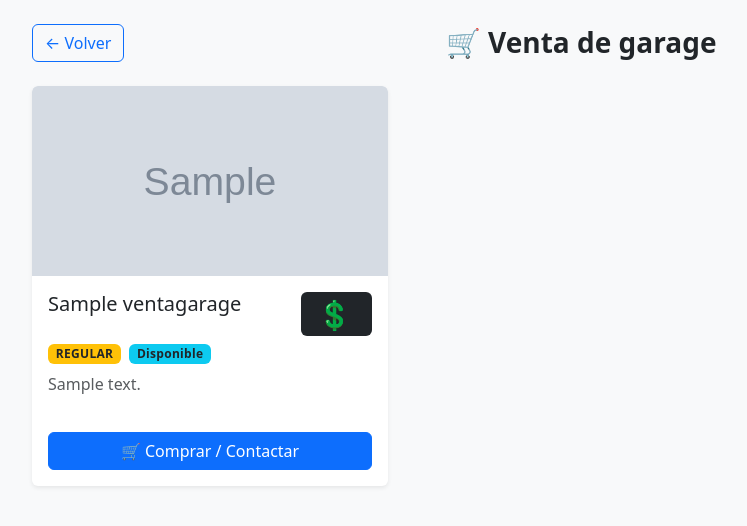
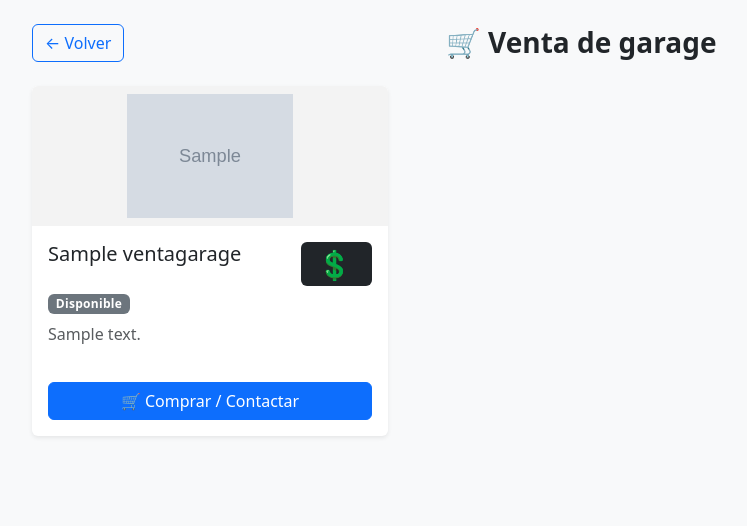
Before and after one commit to MariaLobaton/Hoja_vida, a Django app: page /garage/ in a window 1280 px wide. Shown: the top 526 px of the page, without its empty margins (50-797 px from the left). Run offline with Django 5.2, Linux system fonts and the light colour scheme; tables that the repository leaves empty hold one stand-in row (values such as "Sample post"); grey boxes marked "Sample" are stand-in pictures.

Commit message:
Fix: venta garage (imagenes completas, precio gris, whatsapp)

```diff
--- a/cv/templates/cv/garage_list.html
+++ b/cv/templates/cv/garage_list.html
@@ -7,10 +7,14 @@
   <link href="https://cdn.jsdelivr.net/npm/bootstrap@5.3.3/dist/css/bootstrap.min.css" rel="stylesheet">
 
   <style>
-    .card-img-top {
-      height: 190px;
-      object-fit: cover;
+    /* ✅ Imágenes más pequeñas y COMPLETAS */
+    .card-img-top{
+      height: 140px;        /* ✅ más pequeña */
+      object-fit: contain;  /* ✅ NO recorta */
+      background: #f3f3f3;  /* ✅ fondo suave */
+      padding: 8px;         /* ✅ separa del borde */
     }
+
     .badge-estado{
       font-size: .75rem;
       letter-spacing: .3px;
@@ -37,6 +41,13 @@
     <div style="width:110px;"></div>
   </div>
 
+  {% if not whatsapp_number %}
+    <div class="alert alert-warning">
+      ⚠️ No se detectó un teléfono en tu perfil para WhatsApp.
+      Revisa <b>telefonofijo</b> o <b>telefonoconvencional</b>.
+    </div>
+  {% endif %}
+
   {% if productos %}
     <div class="row g-4">
       {% for p in productos %}
@@ -55,31 +66,25 @@
               <div class="d-flex align-items-start justify-content-between">
                 <h5 class="card-title mb-1">{{ p.nombreproducto }}</h5>
 
-                <!-- ✅ PRECIO CORRECTO -->
+                <!-- ✅ PRECIO gris oscuro + símbolo rojo + grande -->
                 <span class="badge bg-dark px-3 py-2 d-inline-flex align-items-center gap-1">
                   <span class="text-danger fw-bold fs-3">💲</span>
-                  <span class="fw-bold fs-4">{{ p.precioproducto }}</span>
+                  <span class="text-white fw-bold fs-4">
+                    {{ p.precioproducto|floatformat:"2" }}
                   </span>
-
+                </span>
               </div>
 
               <div class="d-flex gap-2 align-items-center mb-2 mt-2">
-
-                <!-- ✅ CONDICIÓN (Bueno / Regular / Malo) -->
-                {% if p.condicion == "Bueno" %}
+                {% if p.estadoproducto == "Bueno" %}
                   <span class="badge badge-estado bg-success">BUENO</span>
-                {% elif p.condicion == "Regular" %}
+                {% elif p.estadoproducto == "Regular" %}
                   <span class="badge badge-estado bg-warning text-dark">REGULAR</span>
-                {% elif p.condicion == "Malo" %}
+                {% elif p.estadoproducto == "Malo" %}
                   <span class="badge badge-estado bg-danger">MALO</span>
                 {% else %}
-                  <span class="badge badge-estado bg-secondary">{{ p.condicion }}</span>
+                  <span class="badge badge-estado bg-secondary">{{ p.estadoproducto }}</span>
                 {% endif %}
-
-                <!-- ✅ DISPONIBLE / VENDIDO -->
-                <span class="badge badge-estado bg-info text-dark">
-                  {{ p.estadoproducto }}
-                </span>
 
                 <small class="text-muted">
                   {% if p.fechaproducto %}📅 {{ p.fechaproducto }}{% endif %}
@@ -90,19 +95,24 @@
                 {{ p.descripcion }}
               </p>
 
-              <!-- ✅ WHATSAPP FIJO -->
-              {% with whatsapp_number="593978716097" %}
-                {% with msg="Hola, estoy interesado en el producto: "|add:p.nombreproducto|add:" (Precio: $"|add:p.valordelbien|add:"). ¿Sigue disponible?" %}
+              {% if whatsapp_number %}
+                {# ✅ Convertimos el precio a texto para WhatsApp #}
+                {% with precio_txt=p.precioproducto|floatformat:"2" %}
+                  {% with msg="Hola, estoy interesado en el producto: "|add:p.nombreproducto|add:" (Precio: $"|add:precio_txt|add:"). ¿Sigue disponible?" %}
                     <a
                       class="btn btn-primary w-100"
                       target="_blank"
-                    href="https://wa.me/{{ whatsapp_number }}?text={{ msg|urlencode }}"
+                      href="https://wa.me/{{ whatsapp_number|cut:'+' }}?text={{ msg|urlencode }}"
                     >
                       🛒 Comprar / Contactar
                     </a>
                   {% endwith %}
                 {% endwith %}
-
+              {% else %}
+                <button class="btn btn-secondary w-100" disabled>
+                  📵 Falta configurar teléfono
+                </button>
+              {% endif %}
             </div>
 
           </div>
```
Lines whose indentation alone changed are shown as unchanged.
